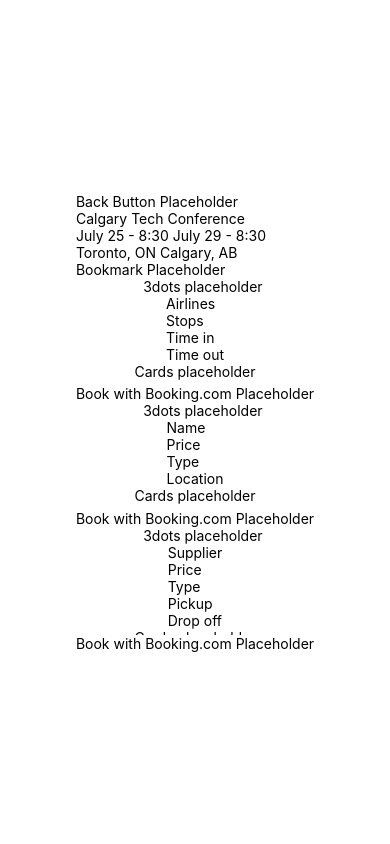
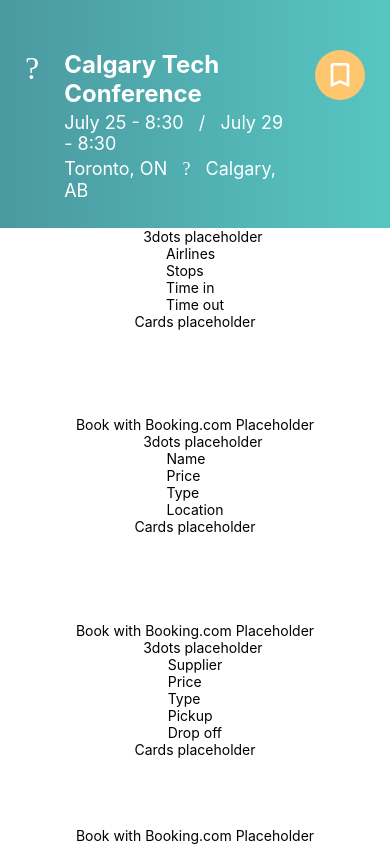
Before and after one commit to kvsuen/react-native-learning, a React Native app: screen / in a window 390 px wide. Built offline with nearby package versions, Linux system fonts and the light colour scheme.

Commit message:
Add header styling

```diff
--- a/package.json
+++ b/package.json
@@ -12,7 +12,8 @@
     "react": "16.8.3",
     "react-dom": "16.8.3",
     "react-native": "https://github.com/expo/react-native/archive/sdk-35.0.0.tar.gz",
-    "react-native-web": "^0.11.7"
+    "react-native-web": "^0.11.7",
+    "expo-linear-gradient": "~7.0.0"
   },
   "devDependencies": {
     "babel-preset-expo": "^7.1.0"
--- a/src/components/Header/header.component.js
+++ b/src/components/Header/header.component.js
@@ -1,22 +1,65 @@
 import React from 'react';
-import { Text, View } from 'react-native';
+import { StyleSheet, Text, View } from 'react-native';
+import { Ionicons, MaterialIcons } from '@expo/vector-icons';
 
 const Header = ({ title, startDate, endDate, departure, arrival }) => {
   return (
-    <View>
-      <View>
-        <Text>Back Button Placeholder</Text>
+    <View style={styles.container}>
+      <View style={styles.backArrow}>
+        <Ionicons name="md-arrow-back" size={32} color="white" />
       </View>
-      <View>
-        <Text>{title}</Text>
-        <Text>{startDate} {endDate}</Text>
-        <Text>{departure} {arrival}</Text>
+      <View style={styles.textContainer}>
+        <Text style={styles.textTitle}>{title}</Text>
+        <Text style={styles.textSubText}>
+          {startDate} &nbsp; / &nbsp; {endDate}
+        </Text>
+        <Text style={styles.textSubText}>
+          {departure}
+          &nbsp; &nbsp;
+          <Ionicons name="ios-swap" size={18} color="white" />
+          &nbsp; &nbsp;
+          {arrival}
+        </Text>
       </View>
-      <View>
-        <Text>Bookmark Placeholder</Text>
+      <View style={styles.bookmark}>
+        <MaterialIcons name="bookmark-border" size={32} color="white" />
       </View>
     </View>
   );
 };
 
 export default Header;
+
+const styles = StyleSheet.create({
+  container: {
+    flexDirection: 'row',
+    marginTop: 50,
+    marginBottom: 25
+  },
+  backArrow: {
+    marginHorizontal: 25
+  },
+  textContainer: {
+    flex: 1
+  },
+  textTitle: {
+    color: 'white',
+    fontWeight: 'bold',
+    fontSize: 24,
+    marginBottom: 2
+  },
+  textSubText: {
+    color: 'white',
+    fontSize: 18,
+    marginVertical: 2
+  },
+  bookmark: {
+    backgroundColor: 'rgb(255, 198, 112)',
+    marginHorizontal: 25,
+    borderRadius: 100,
+    height: 50,
+    width: 50,
+    justifyContent: 'center',
+    alignItems: 'center'
+  }
+});
--- a/src/screens/ItineraryScreen.js
+++ b/src/screens/ItineraryScreen.js
@@ -1,12 +1,19 @@
 import React from 'react';
-import { Text, View } from 'react-native';
+import { StyleSheet, Text, View } from 'react-native';
+import { LinearGradient } from 'expo-linear-gradient';
 
 import Header from '../components/Header/header.component';
 import TravelTab from '../components/TravelTab/travel-tab.component';
 
 const ItineraryScreen = ({ event }) => {
   return (
-    <View>
+    <View style={styles.container}>
+      <LinearGradient
+        colors={['#4B99A0', '#57C6C3']}
+        style={{ flex: 1 }}
+        start={{ x: 0, y: 0 }}
+        end={{ x: 1, y: 0 }}
+      >
         <Header
           title={event.title}
           startDate={event.startDate}
@@ -14,11 +21,28 @@ const ItineraryScreen = ({ event }) => {
           departure={event.departure}
           arrival={event.arrival}
         />
-      <TravelTab type="flight"/>
-      <TravelTab type="hotel"/>
-      <TravelTab type="car"/>
+        <TravelTab
+          type="flight"
+          persons={event.persons}
+          departure={event.departure}
+          arrival={event.arrival}
+        />
+        <TravelTab
+          type="hotel"
+          rooms={event.rooms}
+          nights={event.nights}
+          arrival={event.arrival}
+        />
+        <TravelTab type="car" days={event.days} arrival={event.arrival} />
+      </LinearGradient>
     </View>
   );
 };
 
 export default ItineraryScreen;
+
+const styles = StyleSheet.create({
+  container: {
+    flex: 1
+  }
+});
```
Lines whose indentation alone changed are shown as unchanged.
